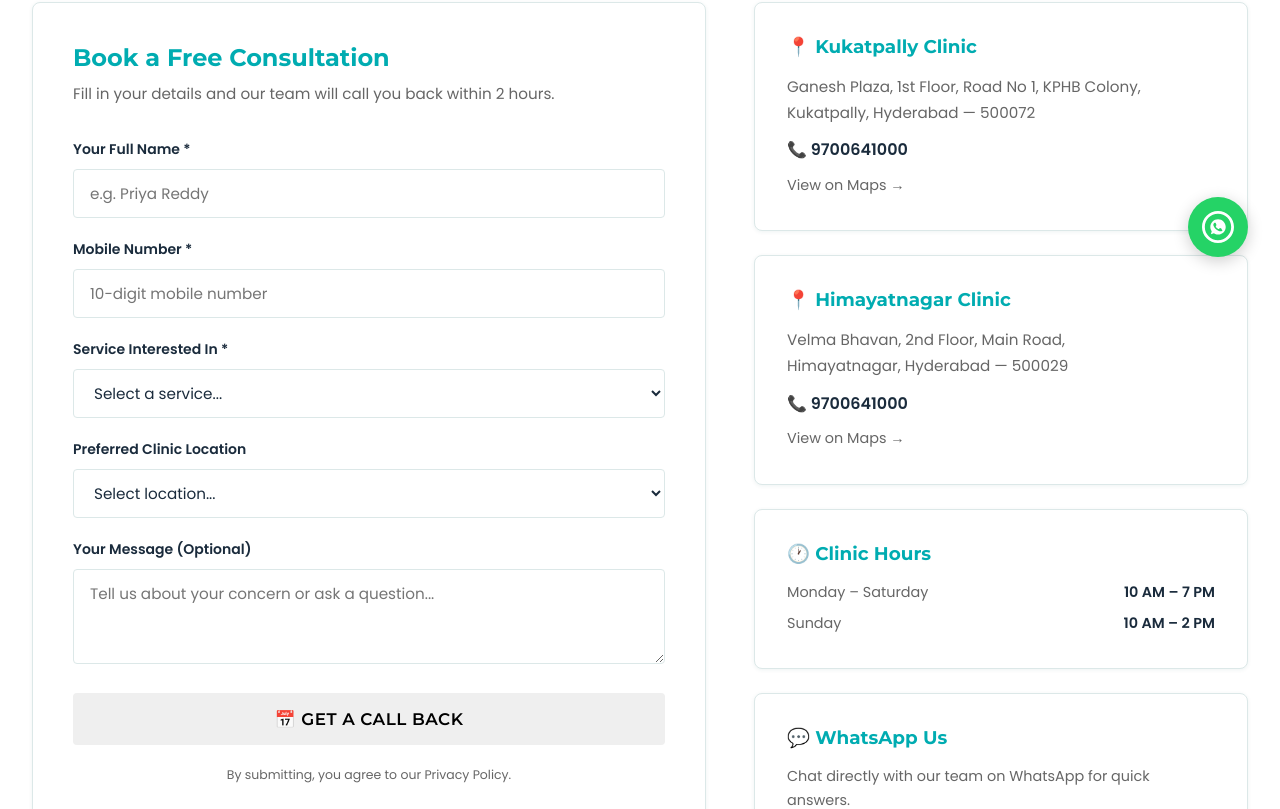
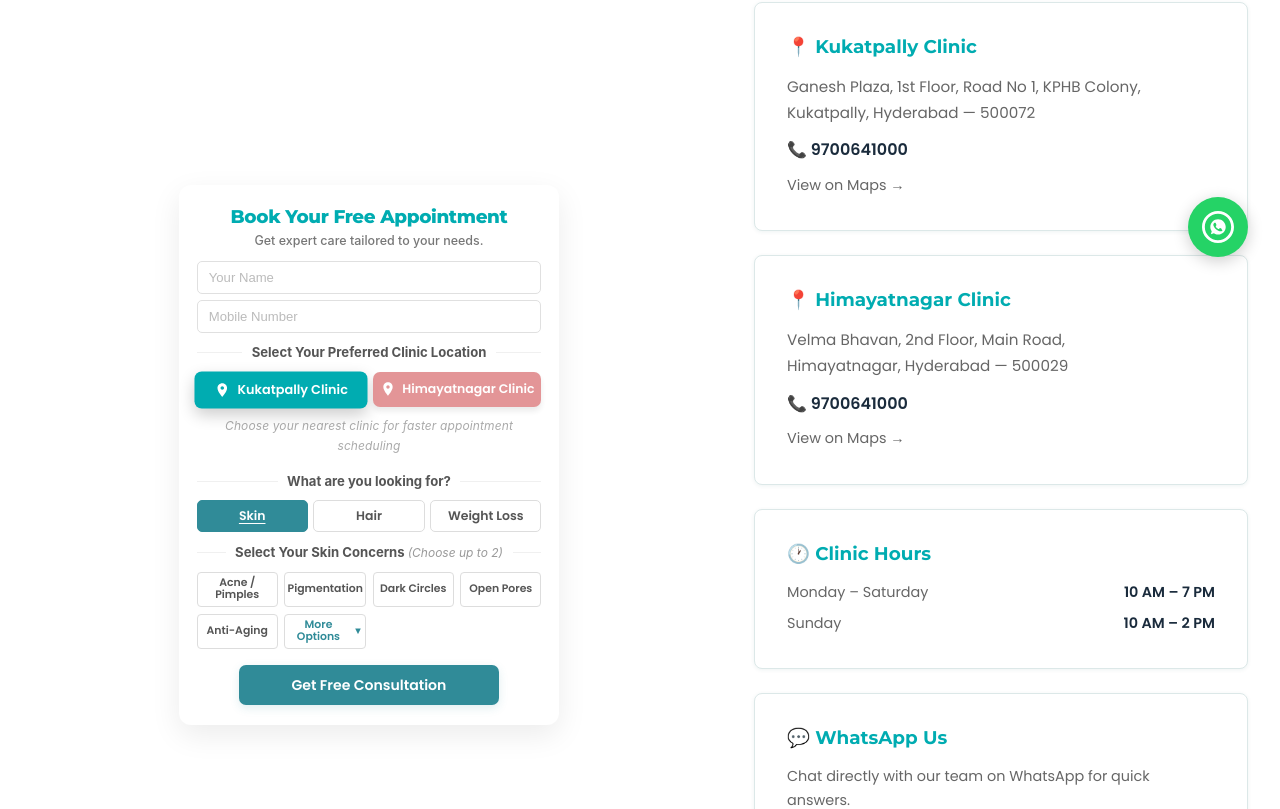
Before and after one commit to neofatbury-clinic/Neo-fatbury, a Next.js app in the folder frontend/: page /contact-us in a window 1280 px wide. Shown: the part 511-1320 px from the top of the page. Built offline with nearby package versions, Linux system fonts and the light colour scheme.

Commit message:
Ensure LeadForm is visible on every major page (About, Results, Contact)

```diff
--- a/frontend/src/app/contact-us/page.tsx
+++ b/frontend/src/app/contact-us/page.tsx
@@ -1,20 +1,7 @@
-"use client";
-import { useState } from 'react';
 import Link from 'next/link';
+import LeadForm from "@/components/LeadForm";
 
 export default function ContactUs() {
-  const [form, setForm] = useState({ name: '', phone: '', service: '', location: '', message: '' });
-  const [submitted, setSubmitted] = useState(false);
-
-  function handleChange(e: React.ChangeEvent<HTMLInputElement | HTMLSelectElement | HTMLTextAreaElement>) {
-    setForm({ ...form, [e.target.name]: e.target.value });
-  }
-
-  function handleSubmit(e: React.FormEvent) {
-    e.preventDefault();
-    window.location.href = '/thank-you';
-  }
-
   return (
     <>
       {/* 1. HERO */}
@@ -32,116 +19,11 @@ export default function ContactUs() {
 
       {/* 2. FORM + INFO */}
       <section className="section">
-        <div className="container" style={{ display: 'flex', flexWrap: 'wrap', gap: '3rem', alignItems: 'flex-start' }}>
+        <div className="container" style={{ display: 'flex', flexWrap: 'wrap', gap: '3rem', alignItems: 'center' }}>
 
           {/* Contact Form */}
           <div style={{ flex: '1 1 480px' }}>
-            <div className="card" style={{ padding: '2.5rem' }}>
-              <h2 style={{ fontSize: '1.5rem', marginBottom: '0.5rem', color: 'var(--color-primary)' }}>Book a Free Consultation</h2>
-              <p className="text-muted" style={{ marginBottom: '2rem', fontSize: '0.95rem' }}>Fill in your details and our team will call you back within 2 hours.</p>
-
-              <form onSubmit={handleSubmit} style={{ display: 'flex', flexDirection: 'column', gap: '1.25rem' }}>
-                <div>
-                  <label style={labelStyle}>Your Full Name *</label>
-                  <input
-                    id="contact-name"
-                    name="name"
-                    type="text"
-                    required
-                    placeholder="e.g. Priya Reddy"
-                    value={form.name}
-                    onChange={handleChange}
-                    style={inputStyle}
-                  />
-                </div>
-
-                <div>
-                  <label style={labelStyle}>Mobile Number *</label>
-                  <input
-                    id="contact-phone"
-                    name="phone"
-                    type="tel"
-                    required
-                    placeholder="10-digit mobile number"
-                    value={form.phone}
-                    onChange={handleChange}
-                    style={inputStyle}
-                  />
-                </div>
-
-                <div>
-                  <label style={labelStyle}>Service Interested In *</label>
-                  <select
-                    id="contact-service"
-                    name="service"
-                    required
-                    value={form.service}
-                    onChange={handleChange}
-                    style={inputStyle}
-                  >
-                    <option value="">Select a service...</option>
-                    <optgroup label="Skin Treatments">
-                      <option>Laser Hair Reduction</option>
-                      <option>Acne & Scar Treatment</option>
-                      <option>Skin Brightening</option>
-                    </optgroup>
-                    <optgroup label="Hair Treatments">
-                      <option>Hair Loss Treatment</option>
-                      <option>Hair Transplantation</option>
-                      <option>Anti-Dandruff Treatment</option>
-                    </optgroup>
-                    <optgroup label="Slimming & Contouring">
-                      <option>CoolSculpting (Fat Freezing)</option>
-                      <option>Inch Loss Treatment</option>
-                      <option>Weight Loss Program</option>
-                    </optgroup>
-                    <option>General Consultation</option>
-                  </select>
-                </div>
-
-                <div>
-                  <label style={labelStyle}>Preferred Clinic Location</label>
-                  <select
-                    id="contact-location"
-                    name="location"
-                    value={form.location}
-                    onChange={handleChange}
-                    style={inputStyle}
-                  >
-                    <option value="">Select location...</option>
-                    <option>Kukatpally Clinic</option>
-                    <option>Himayatnagar Clinic</option>
-                    <option>No preference</option>
-                  </select>
-                </div>
-
-                <div>
-                  <label style={labelStyle}>Your Message (Optional)</label>
-                  <textarea
-                    id="contact-message"
-                    name="message"
-                    rows={3}
-                    placeholder="Tell us about your concern or ask a question..."
-                    value={form.message}
-                    onChange={handleChange}
-                    style={{ ...inputStyle, resize: 'vertical' }}
-                  />
-                </div>
-
-                <button
-                  id="contact-submit"
-                  type="submit"
-                  className="btn btn-primary"
-                  style={{ width: '100%', justifyContent: 'center', padding: '1rem', fontSize: '1.05rem' }}
-                >
-                  📅 Get a Call Back
-                </button>
-
-                <p style={{ fontSize: '0.78rem', color: 'var(--color-text-muted)', textAlign: 'center' }}>
-                  By submitting, you agree to our <Link href="/privacy-policy" style={{ color: 'var(--color-accent)' }}>Privacy Policy</Link>.
-                </p>
-              </form>
-            </div>
+            <LeadForm title="Book Your Free Appointment" />
           </div>
 
           {/* Info Panel */}
@@ -232,24 +114,3 @@ export default function ContactUs() {
     </>
   );
 }
-
-const labelStyle: React.CSSProperties = {
-  display: 'block',
-  fontSize: '0.875rem',
-  fontWeight: '600',
-  marginBottom: '0.5rem',
-  color: 'var(--color-text)',
-};
-
-const inputStyle: React.CSSProperties = {
-  width: '100%',
-  padding: '0.75rem 1rem',
-  border: '1.5px solid var(--color-border)',
-  borderRadius: 'var(--radius-sm)',
-  fontSize: '0.95rem',
-  color: 'var(--color-text)',
-  backgroundColor: 'white',
-  outline: 'none',
-  boxSizing: 'border-box',
-  fontFamily: 'inherit',
-};
```
Also changed, not shown: frontend/src/app/about-us/page.tsx (+10 -7 lines), frontend/src/app/results/page.tsx (+22 -1 lines), frontend/vercel.json (added).
